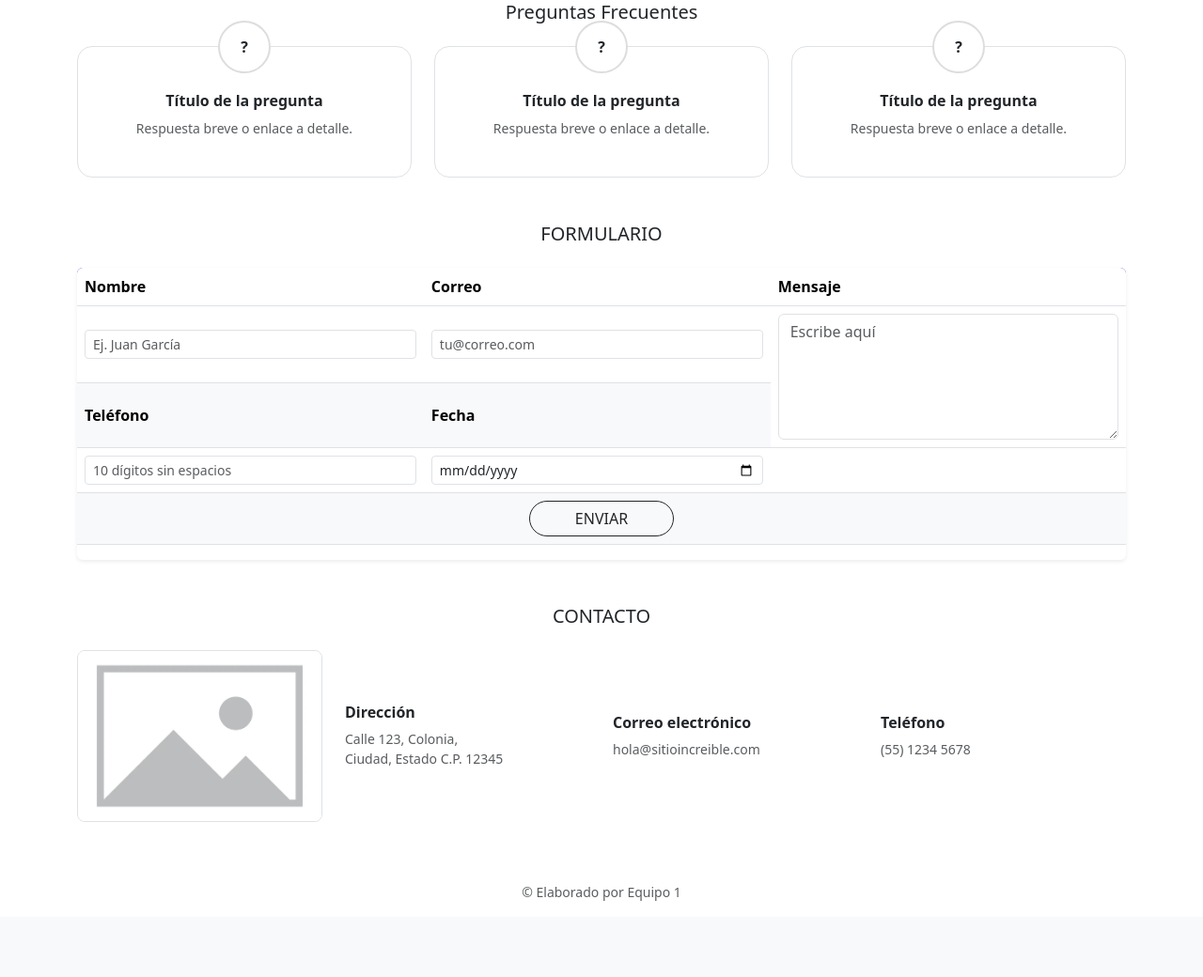
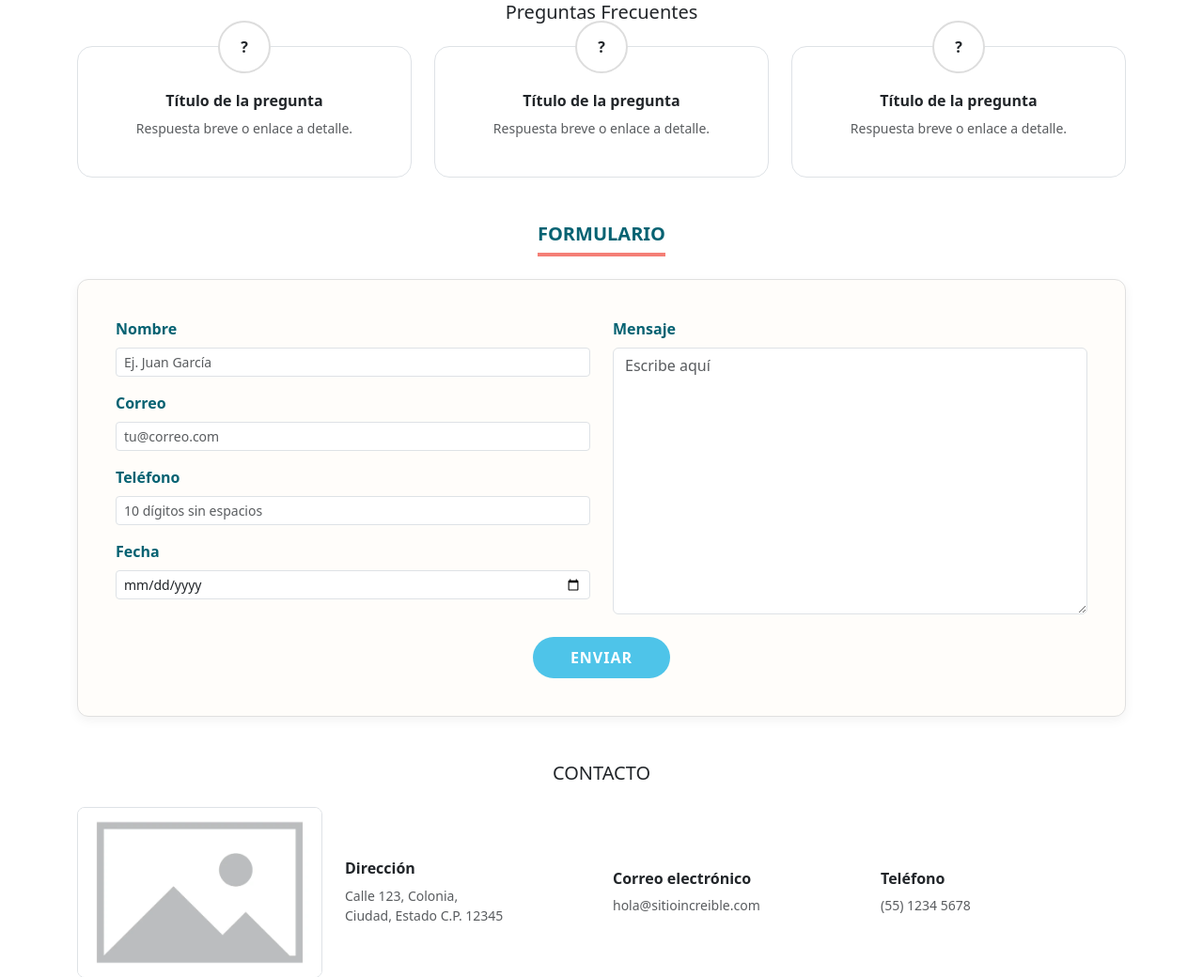
Before and after one commit to anagatuna/PIA_Eq1, a Django app: page / in a window 1280 px wide. Shown: the part 3370-4410 px from the top of the page at 94% size. Before the commit the page ends 4329 px from the top, so only its background shows below. Run offline with Django 5.2, Linux system fonts and the light colour scheme; data comes from the database, SQL or seed files in the repository.

Commit message:
estilo a sección formulario

```diff
--- a/veterinaria/app/static/css/style.css
+++ b/veterinaria/app/static/css/style.css
@@ -111,3 +111,50 @@
     color: #333;
     margin-bottom: 0;
 }
+
+/* --- Estilos para el Formulario de Contacto --- */
+
+.form-titulo {
+    color: #056272;
+    font-weight: bold;
+    display: inline-block;
+    padding-bottom: 0.5rem;
+    border-bottom: 4px solid #F47F76;
+}
+
+.formulario-card {
+    background-color: #FFFDFA;
+    padding: 2.5rem;
+    border-radius: 12px;
+    box-shadow: 0 4px 12px rgba(0, 0, 0, 0.05);
+    border: 1px solid #E0E0E0;
+}
+
+.formulario-card .form-label {
+    color: #056272;
+    font-weight: bold;
+}
+
+#formulario_datos .form-control:focus {
+    border-color: #4EC4E9;
+    box-shadow: 0 0 0 0.25rem rgba(78, 196, 233, 0.25);
+}
+
+.btn-vet-submit {
+    background-color: #4EC4E9;
+    color: white;
+    border: none;
+    padding: 0.6rem 2.5rem;
+    border-radius: 50rem;
+    font-weight: bold;
+    text-transform: uppercase;
+    letter-spacing: 1px;
+    transition: all 0.3s ease-in-out;
+}
+
+.btn-vet-submit:hover {
+    background-color: #056272;
+    color: white;
+    transform: translateY(-3px);
+    box-shadow: 0 6px 15px rgba(0, 0, 0, 0.15);
+}
--- a/veterinaria/app/templates/index.html
+++ b/veterinaria/app/templates/index.html
@@ -294,53 +294,55 @@
     </section>
 
     <section class="container my-5">
-        <h5 class="text-center mb-4">FORMULARIO</h5>
 
-        <form action="" id="formulario_datos">
-        <div class="table-responsive shadow-sm rounded">
-            <table class="table align-middle">
-                <thead class="text-white" style="background: #1f26b8;">
-                    <tr>
-                        <th>Nombre</th>
-                        <th>Correo</th>
-                        <th>Mensaje</th>
-                    </tr>
-                </thead>
-                <tbody>
-                    <tr>
-                        <td>
+        <div class="text-center">
+            <h5 class="mb-4 form-titulo">FORMULARIO</h5>
+        </div>
+
+        <div class="formulario-card">
+
+            <form action="" id="formulario_datos">
+                <div class="row">
+
+                    <div class="col-md-6">
+
+                        <div class="mb-3"> <label for="campoNombre" class="form-label">Nombre</label>
                             <input type="text" id="campoNombre" class="form-control form-control-sm" placeholder="Ej. Juan García" required pattern="^[A-Za-z]+(\s[A-Za-z]+)+$">
-                        </td>
-                        <td>
-                            <input type="email" id="campoCorreo" class="form-control form-control-sm" placeholder="tu@correo.com" required pattern="^[a-zA-Z0-9._%+-]+@[a-zA-Z0-9.-
-                            ]+\.[A-Za-z]{2,}$">
-                        </td>
-                        <td rowspan="2">
-                            <textarea class="form-control" id="campoMensaje" rows="5" required placeholder="Escribe aquí"></textarea>
-                        </td>
-                    </tr>
-                    <tr>
-                        <th class="bg-light">Teléfono</th>
-                        <th class="bg-light">Fecha</th>
-                    </tr>
-                    <tr>
-                        <td>
+                        </div>
+
+                        <div class="mb-3">
+                            <label for="campoCorreo" class="form-label">Correo</label>
+                            <input type="email" id="campoCorreo" class="form-control form-control-sm" placeholder="tu@correo.com" required pattern="^[a-zA-Z0-9._%+-]+@[a-zA-Z0-9.-]+\.[A-Za-z]{2,}$">
+                        </div>
+
+                        <div class="mb-3">
+                            <label for="campoTelefono" class="form-label">Teléfono</label>
                             <input type="tel" id="campoTelefono" class="form-control form-control-sm" pattern="^\d{10}$" required placeholder="10 dígitos sin espacios">
-                        </td>
-                        <td>
+                        </div>
+
+                        <div class="mb-3">
+                            <label for="campoFecha" class="form-label">Fecha</label>
                             <input type="date" id="campoFecha" class="form-control form-control-sm" required>
-                        </td>
-                        <td></td>
-                    </tr>
-                    <tr>
-                        <td colspan="3" class="text-center bg-light">
-                            <button type="submit" class="btn btn-outline-dark rounded-pill px-5">ENVIAR</button>
-                        </td>
-                    </tr>
-                </tbody>
-            </table>
+                        </div>
+
+                    </div>
+
+                    <div class="col-md-6">
+                        <div class="mb-3 h-100 d-flex flex-column">
+                            <label for="campoMensaje" class="form-label">Mensaje</label>
+                            <textarea class="form-control" id="campoMensaje" required placeholder="Escribe aquí" style="flex-grow: 1; min-height: 200px;"></textarea>
+                        </div>
+                    </div>
+                </div>
+
+                <div class="row mt-4">
+                    <div class="col-12 text-center">
+                        <button type="submit" class="btn-vet-submit">ENVIAR</button>
+                    </div>
+                </div>
+
+            </form>
         </div>
-        </form>
     </section>
 
     <section class="container my-5">
```
